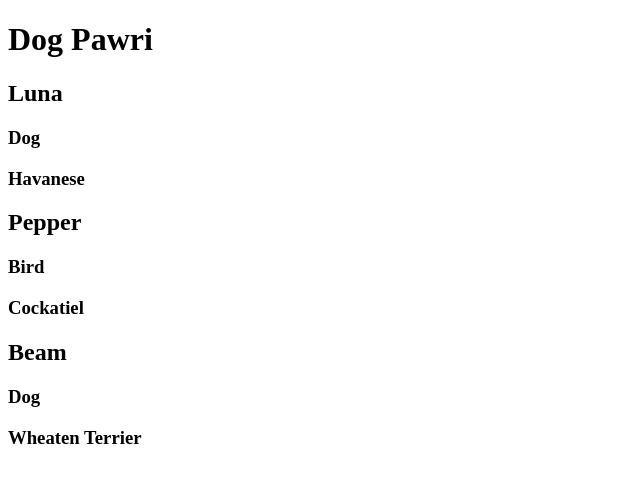
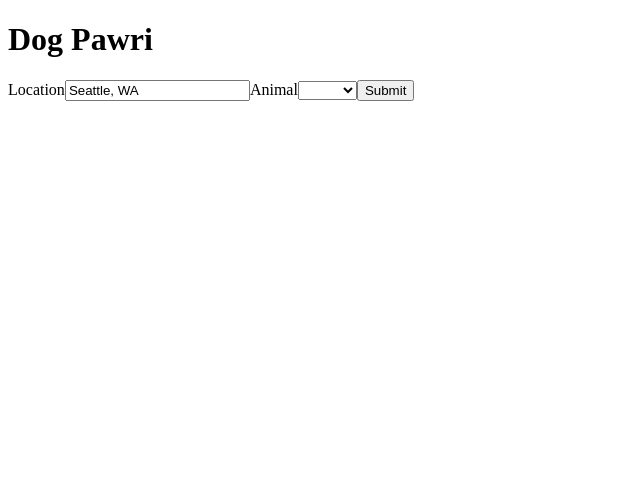
Before and after one commit to shashidwivedi/dog-pawri, a React (Vite) app: page / in a window 1280 px wide. Shown: the top 482 px of the page, without its empty margins (0-640 px from the left). Built offline with nearby package versions, Linux system fonts and the light colour scheme.

Commit message:
add SearchParams component

```diff
--- a/src/App.js
+++ b/src/App.js
@@ -1,13 +1,12 @@
 import ReactDOM from "react-dom";
 import Pet from "./Pet";
+import SearchParams from "./SearchParams";
 
 const App = () => {
   return (
     <div>
       <h1 id="brand-name">Dog Pawri</h1>
-      <Pet name="Luna" animal="Dog" breed="Havanese" />
-      <Pet name="Pepper" animal="Bird" breed="Cockatiel" />
-      <Pet name="Beam" animal="Dog" breed="Wheaten Terrier" />
+      <SearchParams />
     </div>
   );
 };
--- /dev/null
+++ b/src/SearchParams.js
@@ -0,0 +1,41 @@
+import { useState } from "react";
+
+const ANIMALS = ["bird", "cat", "dog", "rabbit", "reptile"];
+
+const SearchParams = () => {
+  const [location, setLocation] = useState("Seattle, WA");
+  const [animal, setAnimal] = useState("");
+
+  return (
+    <div className="searchparams">
+      <form action="">
+        <label htmlFor="location">Location</label>
+        <input
+          type="text"
+          id="location"
+          value={location}
+          onChange={(e) => setLocation(e.target.value)}
+          placeholder="Location"
+        />
+        <label htmlFor="animal">Animal</label>
+        <select
+          name=""
+          id="animal"
+          value={animal}
+          onChange={(e) => setAnimal(e.target.value)}
+          onBlur={(e) => setAnimal(e.target.value)}
+        >
+          <option value=""></option>
+          {ANIMALS.map((animal) => (
+            <option value={animal} key={animal}>
+              {animal}
+            </option>
+          ))}
+        </select>
+        <button>Submit</button>
+      </form>
+    </div>
+  );
+};
+
+export default SearchParams;
```
